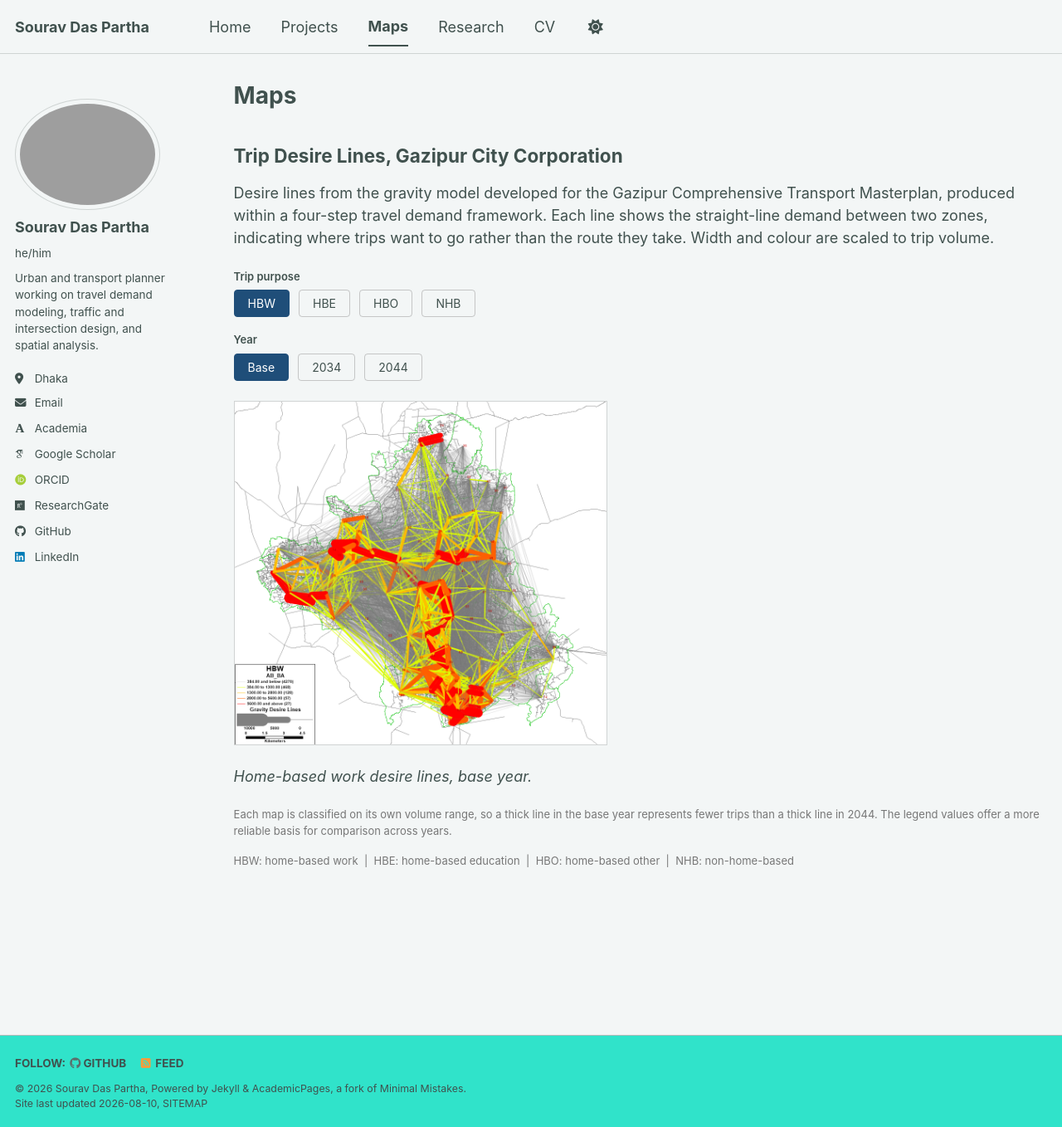
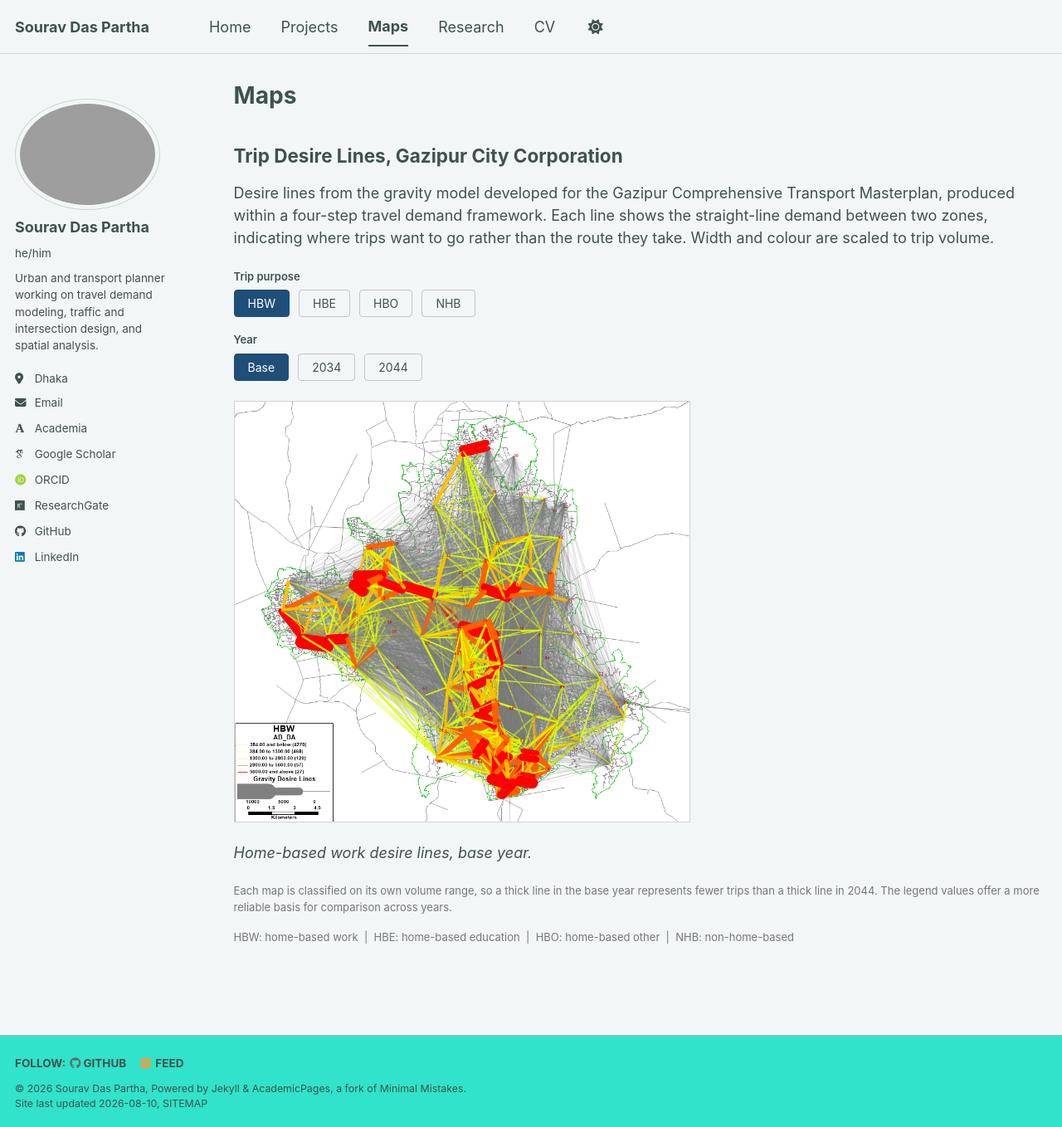
Before and after one commit to souravdaspartha/souravdaspartha.github.io, a Jekyll site: the page built from _pages/maps.md, in a window 1280 px wide and 1358 px high. Shown: the whole window at 83% size. Built offline with Jekyll 4.4.1, drawn with Linux system fonts in a browser that asks for light colours; some web fonts are replaced; a script bundle is joined from its source files by our own code; library files that are not in the unit come from our copies.

Commit message:
Update maps.md

```diff
--- a/_pages/maps.md
+++ b/_pages/maps.md
@@ -25,7 +25,7 @@ Desire lines from the gravity model developed for the Gazipur Comprehensive Tran
 </div>
 
 <a id="desireLink" href="/images/desire-hbw-base.png" target="_blank">
-<img id="desireMap" src="/images/desire-hbw-base.png" alt="Trip desire lines" style="max-width: 450px; width: 100%; border: 1px solid rgba(128,128,128,0.3);">
+<img id="desireMap" src="/images/desire-hbw-base.png" alt="Trip desire lines" style="max-width: 550px; width: 100%; border: 1px solid rgba(128,128,128,0.3);">
 </a>
 
 <p><em id="desireCaption">Home-based work desire lines, base year.</em></p>
```
